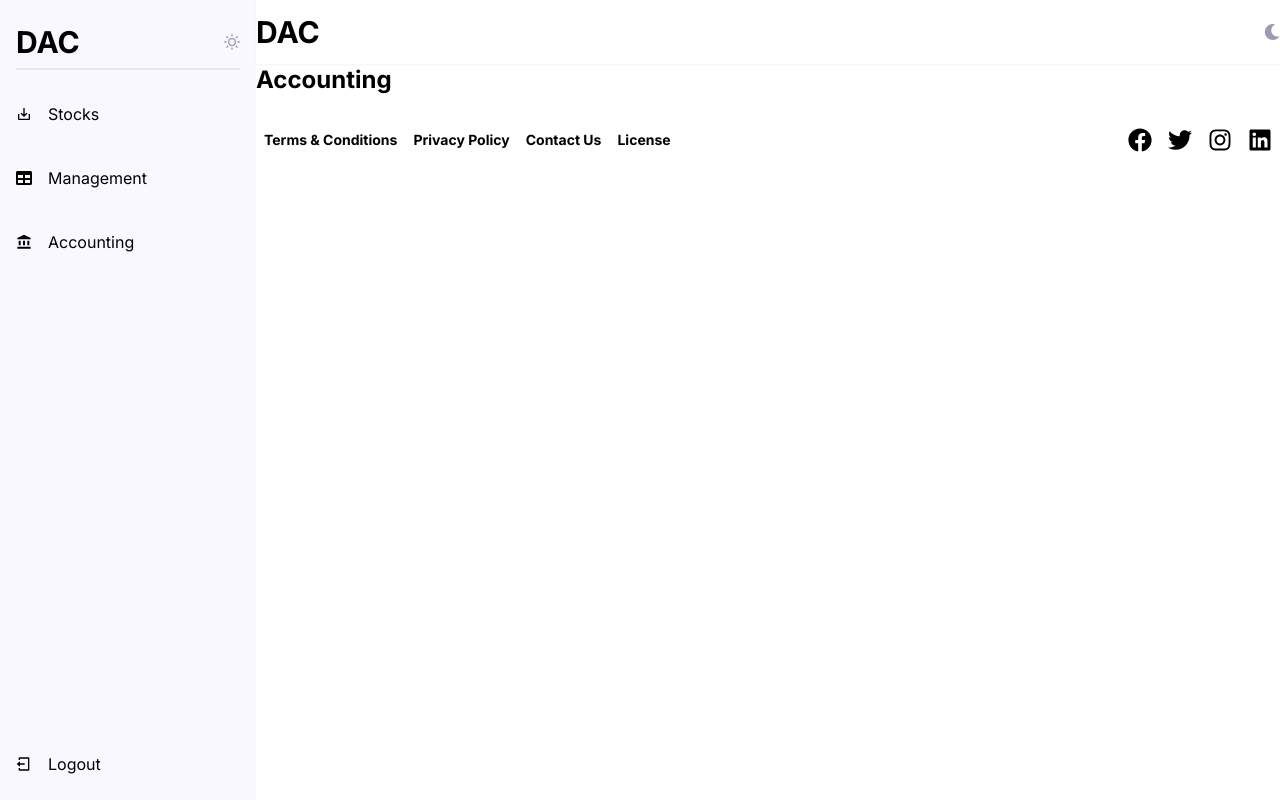
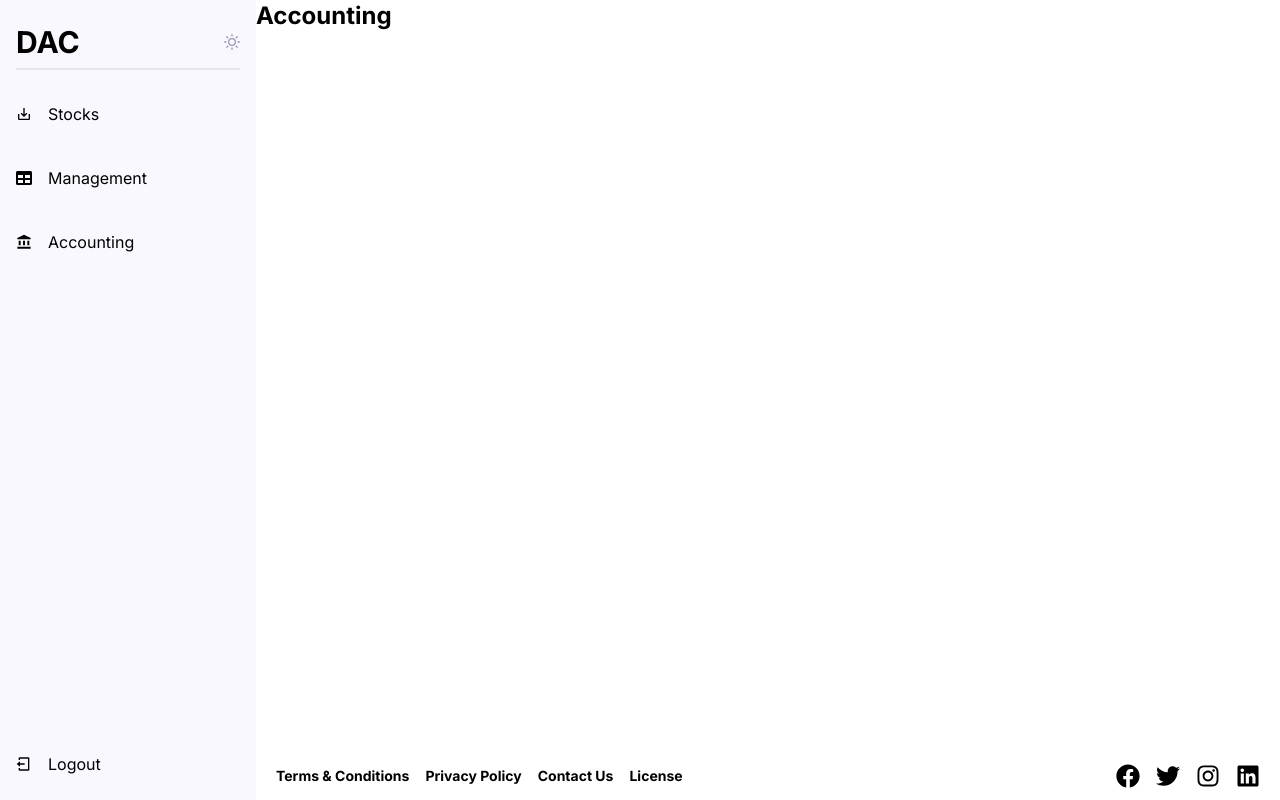
Before and after one commit to ahmadhassoun366/DAC-WebApp, a Next.js app: page /dashboard/pages/accounting in a window 1280 px wide. Built offline with nearby package versions, Linux system fonts and the light colour scheme.

Commit message:
removing navbar

```diff
--- a/src/app/dashboard/layout/footer.component.tsx
+++ b/src/app/dashboard/layout/footer.component.tsx
@@ -38,7 +38,7 @@ export default function FooterComponent() {
     },
   ];
   return (
-    <div className="flex justify-between items-center h-16 bg-white dark:bg-abrandc-dark-grey text-black dark:text-white">
+    <div className="flex justify-between items-center p-3 bg-white dark:bg-abrandc-dark-grey text-black dark:text-white">
       <div className="flex justify-center items-center">
         {Links.map(({ name }) => (
           <a
--- a/src/app/dashboard/layout/navbar.component.tsx
+++ /dev/null
@@ -1,24 +0,0 @@
-export default function NavbarComponent() {
-  return (
-    <div className="flex items-center justify-between h-16 bg-white dark:bg-abrandc-dark-blackish shadow-sm">
-      <div className="flex items-center">
-        <button
-          className="text-gray-
-                500 dark:text-white
-                focus:outline-none
-                lg:hidden"
-        >
-          <span className="fas fa-bars"></span>
-        </button>
-        <h1 className="text-2xl font-bold dark:text-white lg:text-3xl">DAC</h1>
-      </div>
-      <div className="flex items-center">
-        <button className="theme_btn text-agrey-500 dark:text-white ">
-          <div className="select-none">
-            <i className="fa-lf fas fa-moon" />
-          </div>
-        </button>
-      </div>
-    </div>
-  );
-}
--- a/src/app/dashboard/page.tsx
+++ b/src/app/dashboard/page.tsx
@@ -1,13 +1,12 @@
 "use client";
 import React, { useState, useEffect } from "react";
 import FooterComponent from "./layout/footer.component";
-import NavbarComponent from "./layout/navbar.component";
 import SidebarComponent from "./layout/sidebar.component";
 import { PropsWithChildren } from "react";
 
 const Spinner = () => {
   return (
-    <div className="fixed top-0 left-0 w-full h-full flex items-center justify-center bg-white bg-opacity-75 z-50">
+    <div className="flex-1 flex items-center justify-center dark:bg-abrandc-dark-blackish bg-white bg-opacity-75 z-50">
       <div className="animate-spin rounded-full h-32 w-32 border-b-2 border-gray-900"></div>
     </div>
   );
@@ -27,9 +26,13 @@ const Layout = (props: PropsWithChildren) => {
   return (
     <div className="flex min-h-screen">
       <SidebarComponent />
-      <div className="content flex-1  dark:bg-abrandc-dark-blackish bg-white">
-        <NavbarComponent />
-        {isChildrenLoading ? <Spinner /> : <> {props.children}</>}
+      <div className="flex-1 dark:bg-abrandc-dark-blackish bg-white flex flex-col">
+        {/* Spinner and Children */}
+        {isChildrenLoading ? (
+          <Spinner />
+        ) : (
+          <div className="flex-1">{props.children}</div>
+        )}
         <FooterComponent />
       </div>
     </div>
--- a/src/app/dashboard/pages/management/page.tsx
+++ b/src/app/dashboard/pages/management/page.tsx
@@ -3,8 +3,17 @@ import Layout from "../../page";
 export default function Management() {
   return (
     <Layout>
-      <h2 className="text-2xl font-bold mb-3 ">Management</h2>
-      {/* Page Content */}
+      {/* Navbar */}
+      <div className="">
+        <div className="flex items-center justify-between  p-10">
+          <h2 className="text-2xl font-bold mb-3 ">Management</h2>
+          {/* current year and data  */}
+          <h1>
+            <span className="text-2xl font-bold mb-3 ">2023</span>
+          </h1>
+        </div>
+        {/* Content */}
+      </div>
     </Layout>
   );
 }
```
